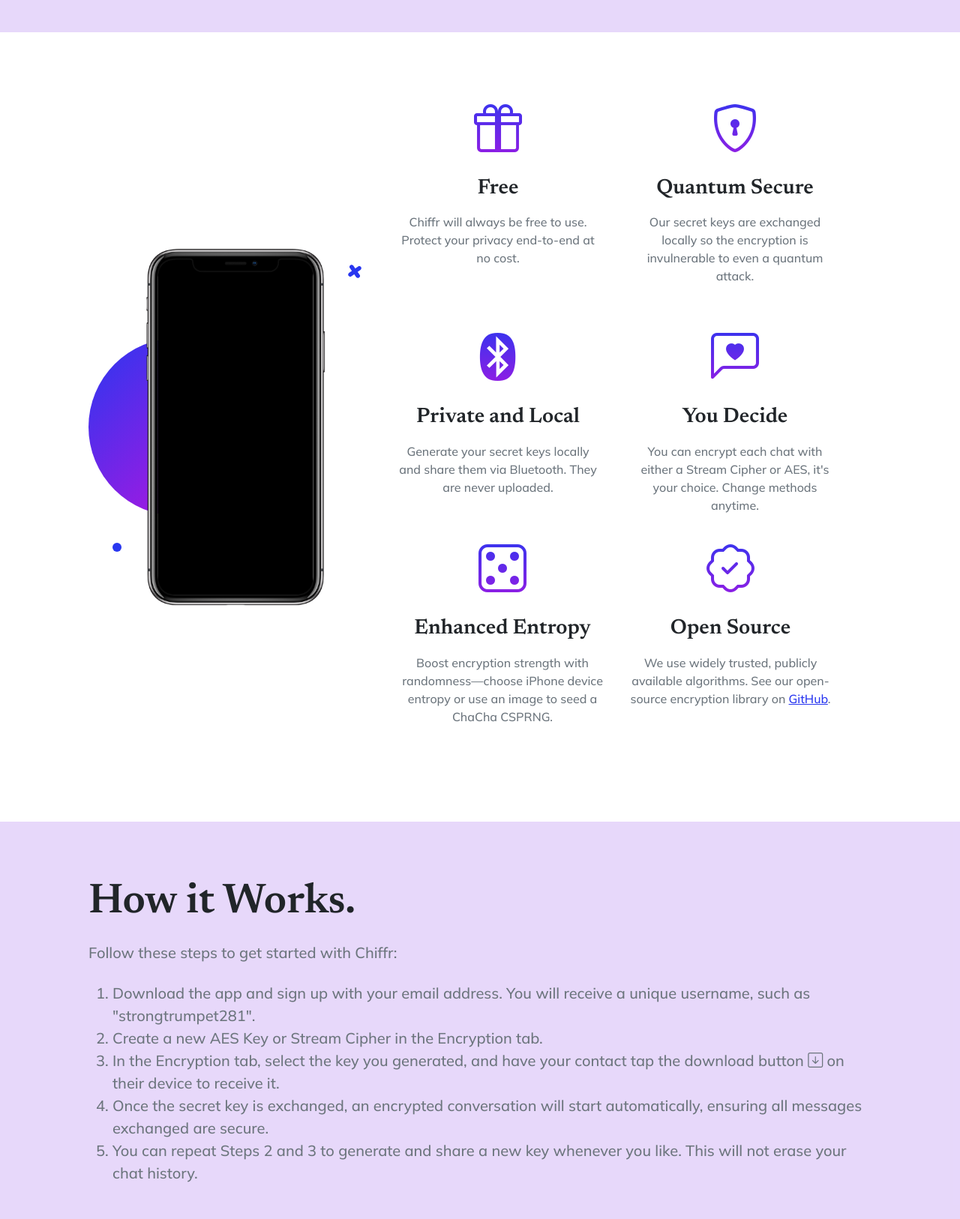
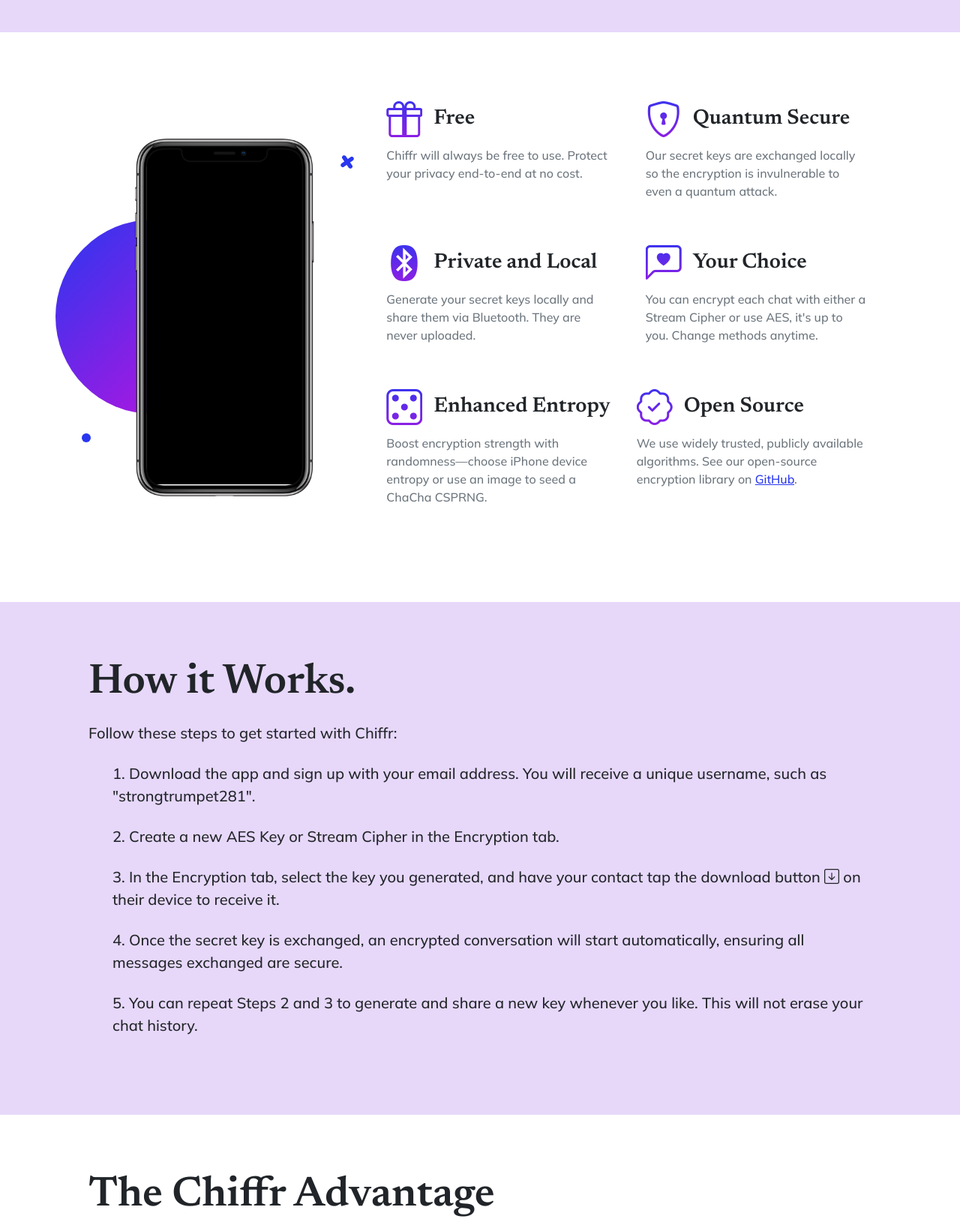
Before and after one commit to rachmil/chiffr-website, a plain HTML site: page index.html in a window 1280 px wide. Shown: the part 680-2306 px from the top of the page at 75% size. Drawn offline with nearby package versions, Linux system fonts and the light colour scheme; grey boxes are pictures that could not be loaded.

Commit message:
Improves mobile display (#3)

```diff
--- a/index.html
+++ b/index.html
@@ -49,7 +49,7 @@
         <nav class="navbar navbar-expand-lg navbar-light fixed-top shadow-sm" id="mainNav">
             <div class="container px-5">
                 <a class="navbar-brand fw-bold" href="#page-top" style="font-size: 4rem;">
-                    <img src="/assets/img/chiffr-octopus.png" alt="Logo" style="height: 4rem; ">
+                    <img src="/assets/img/chiffr-octopus.png" style="height: 4rem; ">
                     chiffr
                 </a>
 
@@ -63,7 +63,7 @@
                         <li class="nav-item"><a class="nav-link me-lg-3" href="#features">Features</a></li>
                         <li class="nav-item"><a class="nav-link me-lg-3" href="#faq">FAQ</a></li>
                         <li class="nav-item"><a class="nav-link me-lg-3" href="#howItWorks">How it Works</a></li>
-                        <li class="nav-item"><a class="nav-link me-lg-3" href="https://apps.apple.com/ca/app/chiffr/id6738585069">Download</a></li>
+                        <li class="nav-item"><a class="nav-link me-lg-3" href="https://apps.apple.com/app/chiffr/id6738585069">Download</a></li>
                     </ul>
                     <button class="btn btn-purple rounded-pill px-3 mb-2 mb-lg-0" data-bs-toggle="modal" data-bs-target="#feedbackModal">
                         <span class="d-flex align-items-center">
@@ -85,7 +85,7 @@
                             <h1 class="display-1 lh-1 mb-3">Future Proof Confidential Messaging.</h1>
                             <p class="lead fw-normal text-muted mb-5">Quantum-resistant chat encryption using device-to-device Bluetooth key exchange. No servers, no backdoors. Stream ciphers protect your chats now and in the future.</p>
                             <div class="d-flex flex-column flex-lg-row align-items-center">
-                                <a href="https://apps.apple.com/ca/app/chiffr/id6738585069" target="_blank">
+                                <a href="https://apps.apple.com/app/chiffr/id6738585069" target="_blank">
                                     <img class="app-badge" src="assets/img/app-store-official.svg" alt="App Store Badge" />
                                 </a>
                             </div>
@@ -119,73 +119,75 @@
             </div>
         </header>
 
-            <!-- App Features Section -->
-        <section id="features" >
-            <div class="container px-5">
+        <section id="features">
+            <div class="container px-1">
                 <div class="row gx-5 align-items-center">
                     <!-- Left Column: Features List -->
-                    <div class="col-lg-8 order-lg-1 mb-5 mb-lg-0">
+                    <div class="col-12 col-lg-8 order-lg-1 mb-5 mb-lg-0">
                         <div class="container-fluid px-5">
                             <div class="row gx-5">
                                 <!-- Feature 1: Free -->
-                                <div class="col-md-6 mb-5">
-                                    <div class="text-center">
-                                        <i class="bi-gift icon-feature text-gradient d-block mb-3"></i>
-                                        <h3 class="mb-3">Free</h3>
-                                        <p class="text-muted mb-0">Chiffr will always be free to use. Protect your privacy end-to-end at no cost.</p>
+                                <div class="col-12 col-md-6 mb-5">
+                                    <div class="d-flex align-items-center">
+                                        <i class="bi-gift icon-feature text-gradient d-block mb-0" style="margin-right: 15px;"></i>
+                                        <h3 class="mb-0">Free</h3>
                                     </div>
+                                    <p class="text-muted mb-0">Chiffr will always be free to use. Protect your privacy end-to-end at no cost.</p>
                                 </div>
                                 <!-- Feature 2: Secure -->
-                                <div class="col-md-6 mb-5">
-                                    <div class="text-center">
-                                        <i class="bi-shield-lock icon-feature text-gradient d-block mb-3"></i>
-                                        <h3 class="mb-3"> Quantum Secure</h3>
-                                        <p class="text-muted mb-0">Our secret keys are exchanged locally so the encryption is invulnerable to even a quantum attack.</p>
+                                <div class="col-12 col-md-6 mb-5">
+                                    <div class="d-flex align-items-center">
+                                        <i class="bi-shield-lock icon-feature text-gradient d-block mb-0" style="margin-right: 15px;"></i>
+                                        <h3 class="mb-0">Quantum Secure</h3>
                                     </div>
+                                    <p class="text-muted mb-0">Our secret keys are exchanged locally so the encryption is invulnerable to even a quantum attack.</p>
                                 </div>
                             </div>
 
                             <div class="row gx-5">
                                 <!-- Feature 3: Private and Local -->
-                                <div class="col-md-6 mb-5">
-                                    <div class="text-center">
-                                        <i class="bi-bluetooth icon-feature text-gradient d-block mb-3"></i>
-                                        <h3 class="mb-3">Private and Local</h3>
-                                        <p class="text-muted mb-0">Generate your secret keys locally and share them via Bluetooth. They are never uploaded.</p>
+                                <div class="col-12 col-md-6 mb-5">
+                                    <div class="d-flex align-items-center">
+                                        <i class="bi-bluetooth icon-feature text-gradient d-block mb-0" style="margin-right: 15px;"></i>
+                                        <h3 class="mb-0">Private and Local</h3>
                                     </div>
+                                    <p class="text-muted mb-0">Generate your secret keys locally and share them via Bluetooth. They are never uploaded.</p>
                                 </div>
                                 <!-- Feature 4: Your choice -->
-                                <div class="col-md-6 mb-5 mb-md-0">
-                                    <div class="text-center">
-                                        <i class="bi-chat-left-heart icon-feature text-gradient d-block mb-3"></i>
-                                        <h3 class="mb-3">You Decide</h3>
-                                        <p class="text-muted mb-0">You can encrypt each chat with either a Stream Cipher or AES, it's your choice. Change methods anytime.</p>
+                                <div class="col-12 col-md-6 mb-5">
+                                    <div class="d-flex align-items-center">
+                                        <i class="bi-chat-left-heart icon-feature text-gradient d-block mb-0" style="margin-right: 15px;"></i>
+                                        <h3 class="mb-0">Your Choice</h3>
                                     </div>
+                                    <p class="text-muted mb-0">You can encrypt each chat with either a Stream Cipher or use AES, it's up to you. Change methods anytime.</p>
                                 </div>
-
                             </div>
 
                             <div class="row">
                                 <!-- Feature 5: Enhanced Entropy -->
-                                <div class="col-md-6 mb-5">
-                                    <div class="text-center">
-                                        <i class="bi-dice-5 icon-feature text-gradient d-block mb-3"></i>
-                                        <h3 class="mb-3">Enhanced Entropy</h3>
-                                        <p class="text-muted mb-0">Boost encryption strength with randomness—choose iPhone device entropy or use an image to seed a ChaCha CSPRNG.</p>
+                                <div class="col-12 col-md-6 mb-5">
+                                    <div class="d-flex align-items-center">
+                                        <i class="bi-dice-5 icon-feature text-gradient d-block mb-0" style="margin-right: 15px;"></i>
+                                        <h3 class="mb-0">Enhanced Entropy</h3>
                                     </div>
+                                    <p class="text-muted mb-0">Boost encryption strength with randomness—choose iPhone device entropy or use an image to seed a ChaCha CSPRNG.</p>
                                 </div>
 
                                 <!-- Feature 6: Open Source -->
-                                <div class="col-md-6">
-                                    <div class="text-center">
-                                        <i class="bi-patch-check icon-feature text-gradient d-block mb-3"></i>
-                                        <h3 class="mb-3">Open Source</h3>
-                                        <p class="text-muted mb-0">We use widely trusted, publicly available algorithms. See our open-source encryption library on <a href="https://github.com/SeaSideSoftware/chiffr-tools" target="_blank" class="text-decoration-underline">GitHub</a>.</p>
+                                <div class="col-12 col-md-6">
+                                    <div class="d-flex align-items-center">
+                                        <i class="bi-patch-check icon-feature text-gradient d-block mb-0" style="margin-right: 15px;"></i>
+                                        <h3 class="mb-0">Open Source</h3>
                                     </div>
+                                    <p class="text-muted mb-0">We use widely trusted, publicly available algorithms. See our open-source encryption library on <a href="https://github.com/SeaSideSoftware/chiffr-tools" target="_blank" class="text-decoration-underline">GitHub</a>.</p>
                                 </div>
                             </div>
                         </div>
                     </div>
+
+
+
+
 
                     <!-- Right Column: Features Device Mockup -->
                     <div class="col-lg-4 order-lg-0">
@@ -238,26 +240,15 @@
                     </div>
                     <!-- Body Text Section -->
                     <div class="col-12">
-                        <p class="lead fw-normal text-muted mb-4">
+                        <p class="lead fw-normal mb-4">
                             Follow these steps to get started with Chiffr:
                         </p>
-                        <ol class="lead fw-normal text-muted">
-                            <li>
-                                Download the app and sign up with your email address. You will receive a unique username, such as "strongtrumpet281".
-                            </li>
-                            <li>
-                                Create a new AES Key or Stream Cipher in the Encryption tab.
-                            </li>
-                            <li>
-                                In the Encryption tab, select the key you generated, and have your contact tap the download
-                                button <i class="bi bi-arrow-down-square" style="font-weight: bold;"></i> on their device to receive it.
-                            </li>
-                            <li>
-                                Once the secret key is exchanged, an encrypted conversation will start automatically, ensuring all messages exchanged are secure.
-                            </li>
-                            <li>
-                                You can repeat Steps 2 and 3 to generate and share a new key whenever you like. This will not erase your chat history.
-                            </li>
+                        <ol class="lead fw-normal" style="list-style-position: inside;">
+                            <li style="margin-bottom: 1.5rem;">Download the app and sign up with your email address. You will receive a unique username, such as "strongtrumpet281".</li>
+                            <li style="margin-bottom: 1.5rem;">Create a new AES Key or Stream Cipher in the Encryption tab.</li>
+                            <li style="margin-bottom: 1.5rem;">In the Encryption tab, select the key you generated, and have your contact tap the download button <i class="bi bi-arrow-down-square" style="font-weight: bold;"></i> on their device to receive it.</li>
+                            <li style="margin-bottom: 1.5rem;">Once the secret key is exchanged, an encrypted conversation will start automatically, ensuring all messages exchanged are secure.</li>
+                            <li style="margin-bottom: 1.5rem;">You can repeat Steps 2 and 3 to generate and share a new key whenever you like. This will not erase your chat history.</li>
                         </ol>
                     </div>
                 </div>
@@ -301,7 +292,7 @@
                 <!-- Download -->
                 <div class="row gx-5 mt-3">
                     <div class="col-12 text-center">
-                        <a href="https://apps.apple.com/ca/app/chiffr/id6738585069" target="_blank" class="btn btn-purple btn-lg px-5 py-3" style="border-radius: 30px; font-weight: 600; box-shadow: 0 4px 15px rgba(109, 71, 217, 0.4);">
+                        <a href="https://apps.apple.com/app/chiffr/id6738585069" target="_blank" class="btn btn-purple btn-lg px-5 py-3" style="border-radius: 30px; font-weight: 600; box-shadow: 0 4px 15px rgba(109, 71, 217, 0.4);">
                             <i class="bi-apple me-2"></i>Download Now
                         </a>
                     </div>
@@ -311,12 +302,12 @@
 
 
         <!-- FAQ Section -->
-        <section id="faq" style="background-color:#e4d3fa6e; padding-top: 30px; padding-bottom: 50px;">
-            <div class="container px-5">
-                <div class="row px-5">
-                    <div class="col-12">
-                        <h2 class="text-left mb-4">Frequently Asked Questions</h2>
-                        <div class="accordion" id="faqAccordion">
+        <section id="faq" style="background-color:#e4d3fa6e; padding-top: 0px; padding-bottom: 50px;">
+            <div class="container px-1">
+              <div class="row px-2"> <!-- Reduced padding here from px-5 to px-2 -->
+                <div class="col-12">
+                  <h2 class="text-left mb-4">Frequently Asked Questions</h2>
+                  <div class="accordion" id="faqAccordion">
                         <!-- Question 1 -->
                             <div class="accordion-item">
                                 <h2 class="accordion-header" id="headingOne">
```
Also changed, not shown: css/styles.css.
